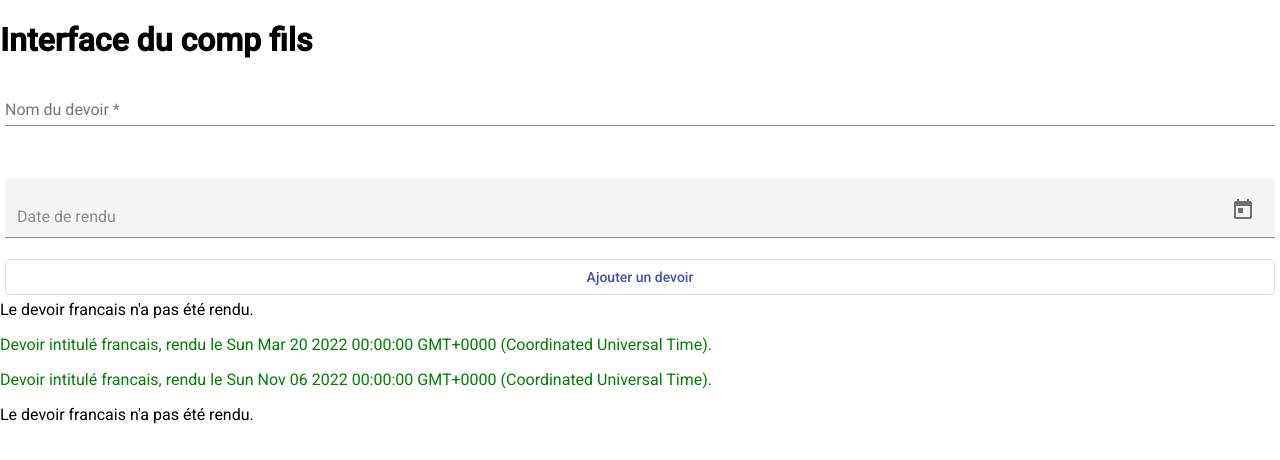
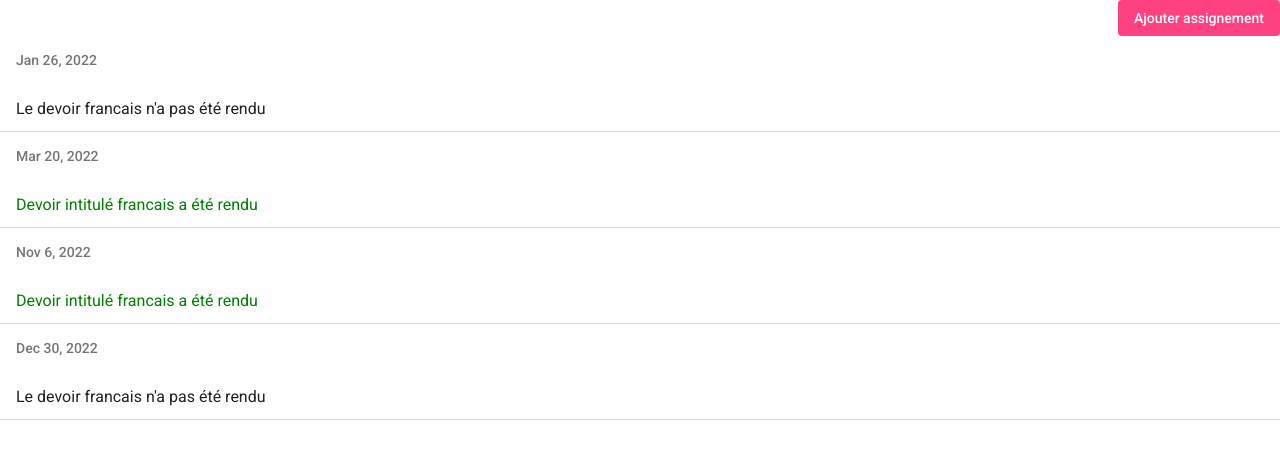
Before and after one commit to Quentin-creat/Angular-Buffa, an Angular app: page / in a window 1280 px wide. Shown: the top 460 px of the page. Built offline with nearby package versions, Linux system fonts and the light colour scheme.

Commit message:
page 103, delete assignements feature

```diff
--- a/src/app/app.component.html
+++ b/src/app/app.component.html
@@ -1,4 +1 @@
-<h1>
-    Interface du comp fils
-</h1>
 <app-assignements></app-assignements>
--- /dev/null
+++ b/src/app/assignements/add-assignment/add-assignment.component.css
@@ -0,0 +1,5 @@
+.form {
+    display: flex;
+    flex-direction: column;
+    margin: 5px;
+}
--- /dev/null
+++ b/src/app/assignements/add-assignment/add-assignment.component.html
@@ -0,0 +1,15 @@
+<form class="form" ngForm (submit)="onSubmit(); assignementForm.reset()" #assignementForm>
+
+    <mat-form-field>
+        <input matInput [(ngModel)]="nomDevoir" name="nom" placeholder="Nom du devoir" required>
+    </mat-form-field>
+    <p>{{nomDevoir}}</p>
+    <mat-form-field appearance="fill">
+        <input matInput [matDatepicker]="picker" placeholder="Date de rendu" [(ngModel)]="dateDeRendu" name="date" required>
+        <mat-datepicker-toggle matSuffix [for]="picker"></mat-datepicker-toggle>
+        <mat-datepicker #picker></mat-datepicker>
+    </mat-form-field>
+    <button mat-stroked-button color="primary">
+      Ajouter un devoir
+    </button>
+</form>
--- /dev/null
+++ b/src/app/assignements/add-assignment/add-assignment.component.ts
@@ -0,0 +1,29 @@
+import { Component, EventEmitter, OnInit, Output } from '@angular/core';
+import { Assignement } from '../assignements.model';
+
+@Component({
+  selector: 'app-add-assignment',
+  templateUrl: './add-assignment.component.html',
+  styleUrls: ['./add-assignment.component.css']
+})
+export class AddAssignmentComponent implements OnInit {
+  @Output() nouvelAssigment = new EventEmitter<Assignement>();
+  nomDevoir:string = '';
+  dateDeRendu!: Date;
+
+  constructor() { }
+
+  ngOnInit(): void {
+  }
+
+  onSubmit() {
+    const newAssignement = new Assignement();
+    newAssignement.nom = this.nomDevoir;
+    newAssignement.dateDeRendu = this.dateDeRendu;
+    newAssignement.rendu = false;
+
+    //this.assignments.push(newAssignement);
+    this.nouvelAssigment.emit(newAssignement);
+  }
+
+}
--- a/src/app/assignements/assignements.component.css
+++ b/src/app/assignements/assignements.component.css
@@ -6,8 +6,11 @@
     color: red;
 }
 
-.form {
+.container {
     display: flex;
     flex-direction: column;
-    margin: 5px;
 }
+
+.ajouterBtn {
+    align-self: flex-end;
+}
--- a/src/app/assignements/assignements.component.html
+++ b/src/app/assignements/assignements.component.html
@@ -1,25 +1,18 @@
-<form class="form" ngForm (submit)="onSubmit(); assignementForm.reset()" #assignementForm>
+<main class="container" *ngIf="!formVisible">
+    <button class="ajouterBtn" mat-flat-button color="accent" (click)="onAddAssignementBtnClick()">Ajouter assignement</button>
+    <mat-list *ngFor="let assignment of assignments; let indexOfelement=index;">
+        <h3 mat-subheader>{{assignment.dateDeRendu | date}}</h3>
+        <mat-list-item (click)="assignmentClique(assignment)">
+            <p appRendu *ngIf="assignment.rendu; else nonsoumis">
+                Devoir intitulé {{assignment.nom}} a été rendu
+            </p>
+            <ng-template #nonsoumis>
+                Le devoir {{assignment.nom}} n'a pas été rendu
+            </ng-template>
+            <mat-divider></mat-divider>
+        </mat-list-item>
+    </mat-list>
+    <app-assignment-detail (output)="onDeleteAssignement($event)" [assignementTransmis]="assignementSelectionne"></app-assignment-detail>
+</main>
 
-    <mat-form-field>
-        <input matInput [(ngModel)]="nomDevoir" name="nom" placeholder="Nom du devoir" required>
-    </mat-form-field>
-    <p>{{nomDevoir}}</p>
-    <mat-form-field appearance="fill">
-        <input matInput [matDatepicker]="picker" placeholder="Date de rendu" [(ngModel)]="dateDeRendu" name="date" required>
-        <mat-datepicker-toggle matSuffix [for]="picker"></mat-datepicker-toggle>
-        <mat-datepicker #picker></mat-datepicker>
-    </mat-form-field>
-    <button [disabled]="!ajoutActive" mat-stroked-button color="primary">
-      Ajouter un devoir
-    </button>
-</form>
-
-
-<div *ngFor="let assignment of assignments">
-    <p appRendu *ngIf="assignment.rendu; else nonsoumis">
-        Devoir intitulé {{assignment.nom}}, rendu le {{assignment.dateDeRendu}}.
-    </p>
-    <ng-template #nonsoumis>
-        Le devoir {{assignment.nom}} n'a pas été rendu.
-    </ng-template>
-</div>
+<app-add-assignment (nouvelAssigment)="onNouvelAssignement($event)" *ngIf="formVisible"></app-add-assignment>
--- a/src/app/assignements/assignements.component.ts
+++ b/src/app/assignements/assignements.component.ts
@@ -7,9 +7,8 @@ import { Assignement } from './assignements.model';
   styleUrls: ['./assignements.component.css']
 })
 export class AssignementsComponent implements OnInit {
-
   nomProf: string = "Quentin wé";
-  assignments:Assignement[] = [{
+  assignments: Assignement[] = [{
     rendu: false,
     nom: "francais",
     dateDeRendu: new Date('2022-01-26')
@@ -30,23 +29,36 @@ export class AssignementsComponent implements OnInit {
     dateDeRendu: new Date('2022-12-30')
   }]
   ajoutActive = false;
-  nomDevoir:string = '';
+  nomDevoir: string = '';
   dateDeRendu!: Date;
+  assignementSelectionne!: Assignement;
+  formVisible = false;
+
   constructor() { }
 
   ngOnInit(): void {
-    setTimeout(() => {
-      this.ajoutActive = true;
-    }, 2000);
   }
 
-  onSubmit() {
-    const newAssignement = new Assignement();
-    newAssignement.nom = this.nomDevoir;
-    newAssignement.dateDeRendu = this.dateDeRendu;
-    newAssignement.rendu = false;
+  assignmentClique(assignment: Assignement) {
+    this.assignementSelectionne = assignment;
+  }
 
-    this.assignments.push(newAssignement);
+  onAddAssignementBtnClick() {
+    this.formVisible = true;
+  }
+
+  onNouvelAssignement(event: Assignement) {
+    this.assignments.push(event);
+    this.formVisible = false;
+  }
+
+  onDeleteAssignement(event: Assignement) {
+    for (let i = 0; i < this.assignments.length; i++) {
+      if (this.assignments[i] === event) {
+        this.assignments.splice(i, 1);
+        this.assignementSelectionne = this.assignments[i-1];
+      }
+    }
   }
 
 }
--- /dev/null
+++ b/src/app/assignements/assignment-detail/assignment-detail.component.html
@@ -0,0 +1,7 @@
+<div class="container" *ngIf="assignementTransmis">
+    <mat-card>
+        <mat-card-title>{{assignementTransmis.nom}}</mat-card-title>
+        <mat-card-subtitle>{{assignementTransmis.dateDeRendu | date}}</mat-card-subtitle>
+    </mat-card>
+    <button mat-stroked-button color="danger" (click)="delete()">Delete</button>
+</div>
--- /dev/null
+++ b/src/app/assignements/assignment-detail/assignment-detail.component.ts
@@ -0,0 +1,23 @@
+import { Component, Input, EventEmitter, OnInit, Output } from '@angular/core';
+import { Assignement } from '../assignements.model';
+
+@Component({
+  selector: 'app-assignment-detail',
+  templateUrl: './assignment-detail.component.html',
+  styleUrls: ['./assignment-detail.component.css']
+})
+export class AssignmentDetailComponent implements OnInit {
+  @Input() assignementTransmis!: Assignement;
+  @Output() nouvelAssigment = new EventEmitter<Assignement>();
+  @Output() output = new EventEmitter<Assignement>();
+
+  constructor() { }
+
+  ngOnInit(): void {
+  }
+
+  delete() {
+    this.output.emit(this.assignementTransmis);
+  }
+
+}
```
Also changed, not shown: src/app/app.module.ts (+10 -2 lines), src/app/assignements/assignment-detail/assignment-detail.component.css (added), 2 other files (tests, documents, lock files or other folders).
